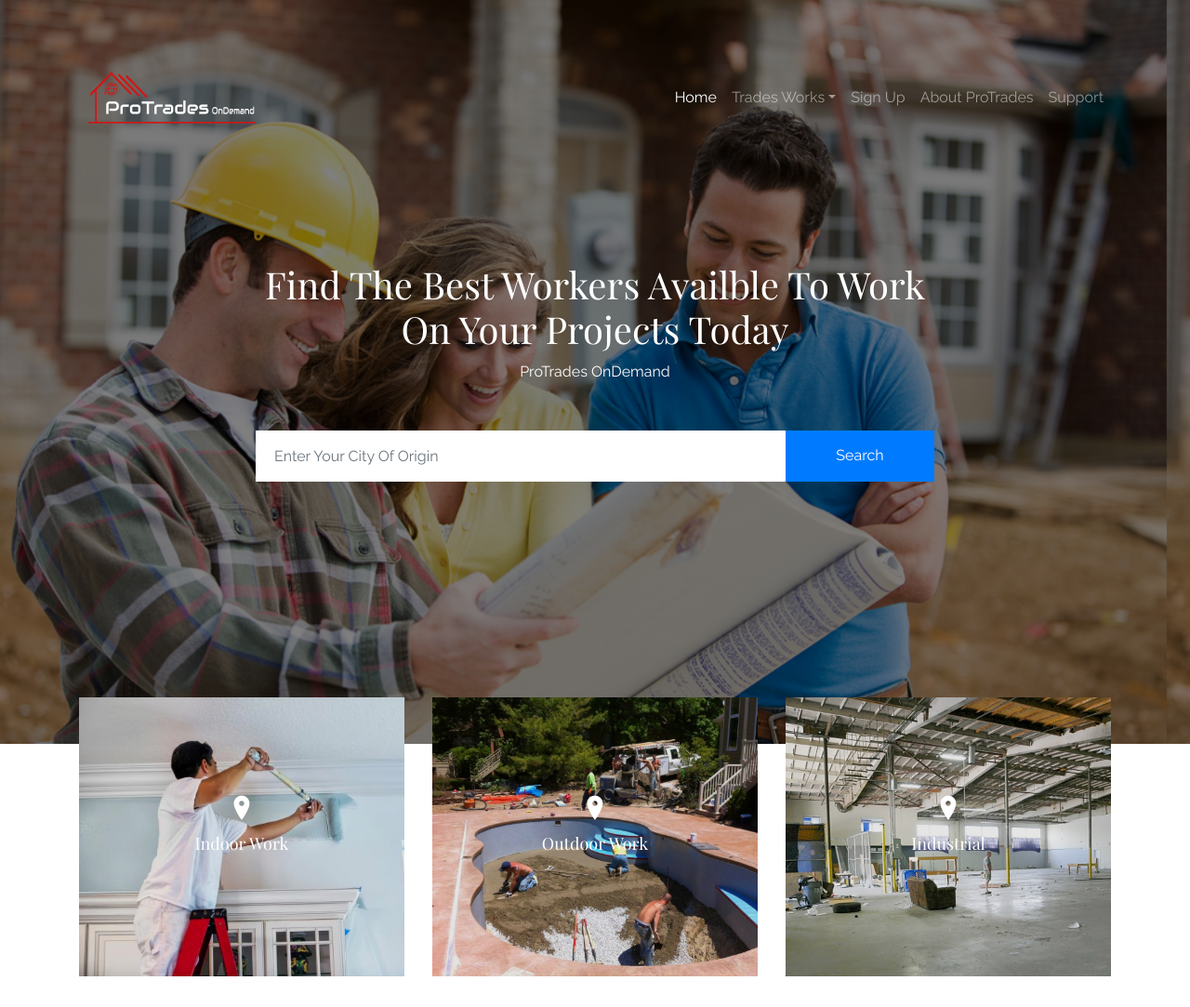
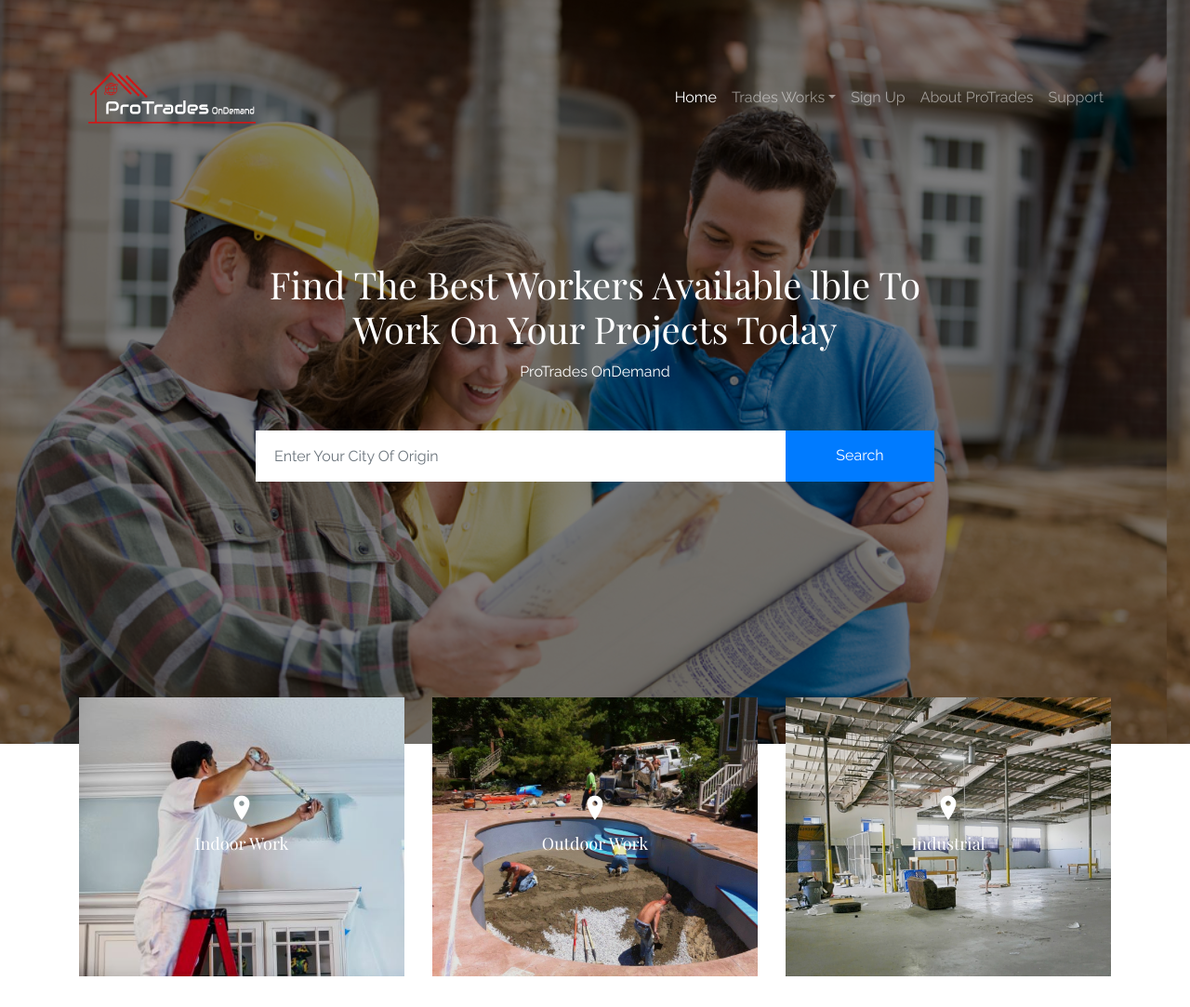
Before and after one commit to gianluca-astorino/protrades, a plain HTML site: page index.html in a window 1280 px wide. Shown: the top 1083 px of the page at 93% size. Drawn offline with nearby package versions, Linux system fonts and the light colour scheme; some packages are replaced by stand-ins of ours; files whose address does not match are found by name.

Commit message:
Update index.html

```diff
--- a/index.html
+++ b/index.html
@@ -67,7 +67,7 @@
           <div class="col-md-8 text-center">
 
             <div class="mb-5 element-animate">
-              <h1>Find The Best Workers Availble To Work On Your Projects Today</h1>
+              <h1>Find The Best Workers Available lble To Work On Your Projects Today</h1>
               <p>ProTrades OnDemand</p>
             </div>
 
```
